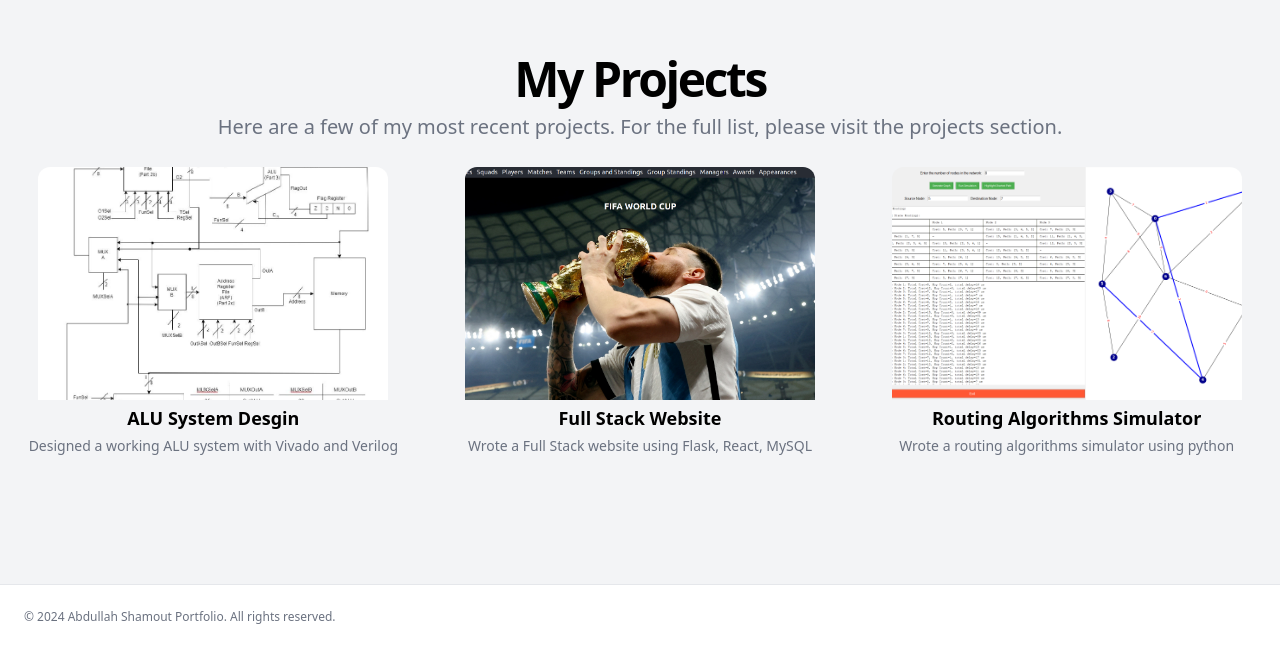
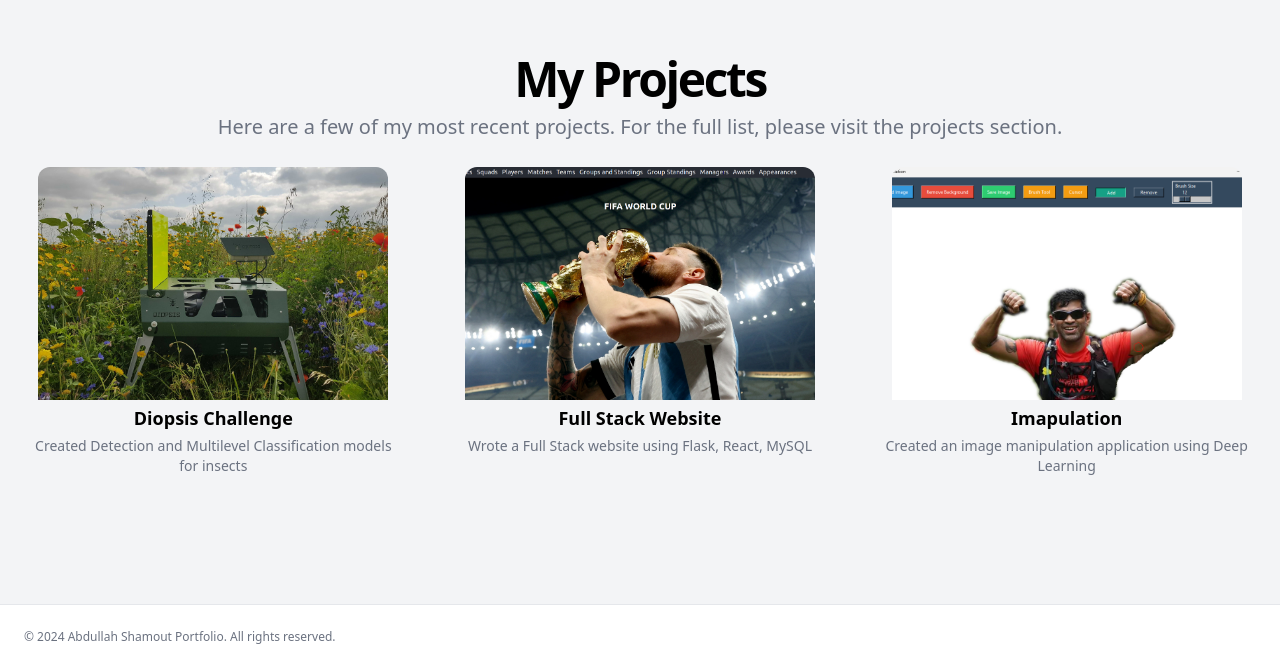
Before and after one commit to AbdullahSh20/AbdullahSh20.github.io, a React (Vite) app: page / in a window 1280 px wide. Shown: the part 1977-2645 px from the top of the page. Built offline with nearby package versions, Linux system fonts and the light colour scheme.

Commit message:
info update

```diff
--- a/public/src/pages/HomePage.jsx
+++ b/public/src/pages/HomePage.jsx
@@ -192,17 +192,17 @@ function HomePage() {
                         </div>
                         <div className="mx-auto grid items-start gap-8 sm:grid-cols-2 md:gap-12 lg:grid-cols-3 grid-cols-1">
 
-                            <a href="https://github.com/AbdullahSh20/ITU-COURSEWORK/tree/main/Computer%20Organization" target="_blank" rel="noopener noreferrer" className="group">
+                        <a href="https://github.com/AbdullahSh20/DIOPSIS" target="_blank" rel="noopener noreferrer" className="group">
                                 <div className="grid gap-1 transform transition-transform group-hover:scale-105">
                                     <img
-                                        alt="Project 1"
+                                        alt="Project 3"
                                         className="mx-auto aspect-[3/2] overflow-hidden rounded-t-xl object-cover"
                                         height="250"
-                                        src="./src/assets/Project1.png"
+                                        src="./src/assets/PersonalProjects/DIOPSIS.jpg"
                                         width="350"
                                     />
-                                    <h3 className="text-lg font-bold text-center">ALU System Desgin</h3>
-                                    <p className="text-sm text-gray-500 text-center">Designed a working ALU system with Vivado and Verilog</p>
+                                    <h3 className="text-lg font-bold text-center">Diopsis Challenge</h3>
+                                    <p className="text-sm text-gray-500 text-center">Created Detection and Multilevel Classification models for insects</p>
                                 </div>
                             </a>
 
@@ -219,20 +219,20 @@ function HomePage() {
                                     <p className="text-sm text-gray-500 text-center">Wrote a Full Stack website using Flask, React, MySQL</p>
                                 </div>
                             </a>
-
-                            <a href="https://github.com/AbdullahSh20/ITU-COURSEWORK/tree/main/Computer%20Communications/HW4" target="_blank" rel="noopener noreferrer" className="group">
+                            <a href="https://github.com/AbdullahSh20/imapulation" target="_blank" rel="noopener noreferrer" className="group">
                                 <div className="grid gap-1 transform transition-transform group-hover:scale-105">
                                     <img
-                                        alt="Project 3"
+                                        alt="Project 1"
                                         className="mx-auto aspect-[3/2] overflow-hidden rounded-t-xl object-cover"
                                         height="250"
-                                        src="./src/assets/Project3.png"
+                                        src="./src/assets/PersonalProjects/Imapulation.png"
                                         width="350"
                                     />
-                                    <h3 className="text-lg font-bold text-center">Routing Algorithms Simulator</h3>
-                                    <p className="text-sm text-gray-500 text-center">Wrote a routing algorithms simulator using python</p>
+                                    <h3 className="text-lg font-bold text-center">Imapulation</h3>
+                                    <p className="text-sm text-gray-500 text-center">Created an image manipulation application using Deep Learning</p>
                                 </div>
                             </a>
+
                         </div>
 
                     </div>
```
Also changed, not shown: 1 other file (tests, documents, lock files or other folders).
